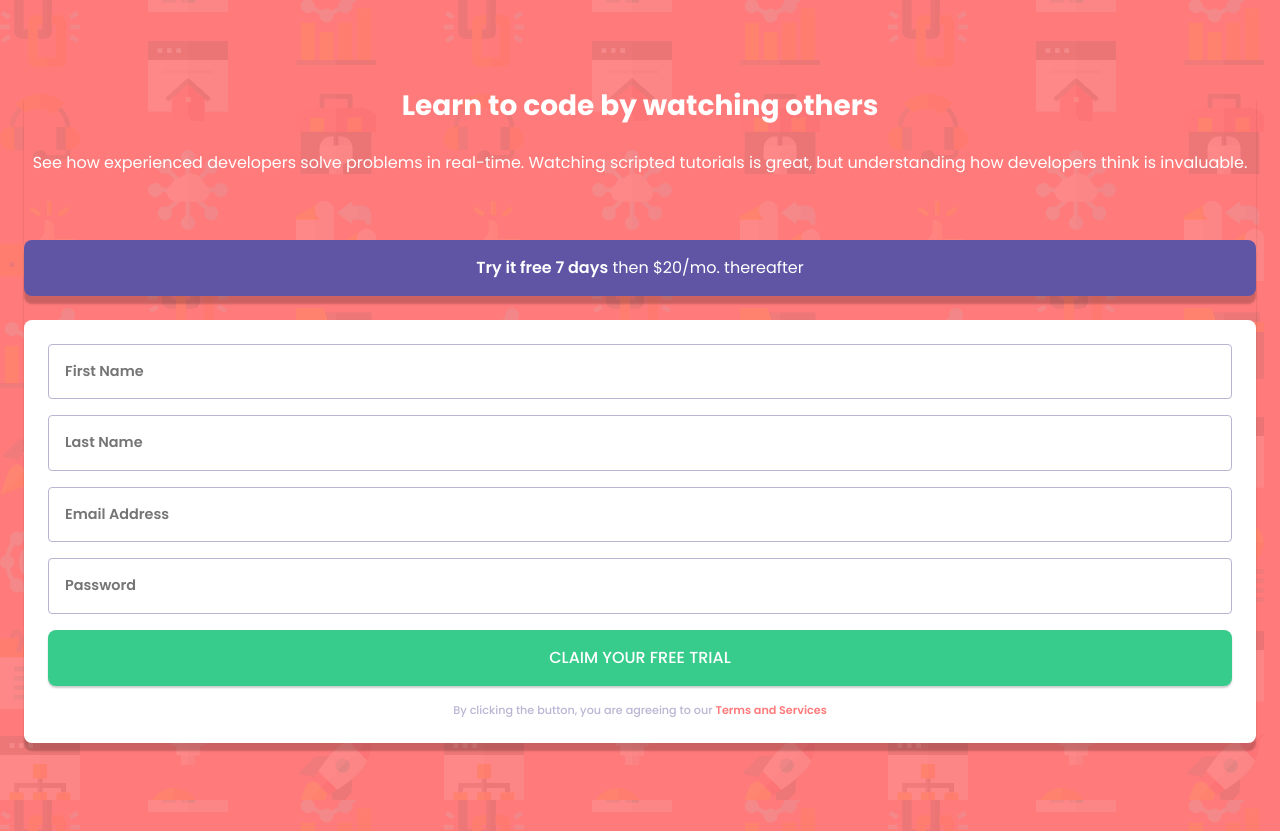
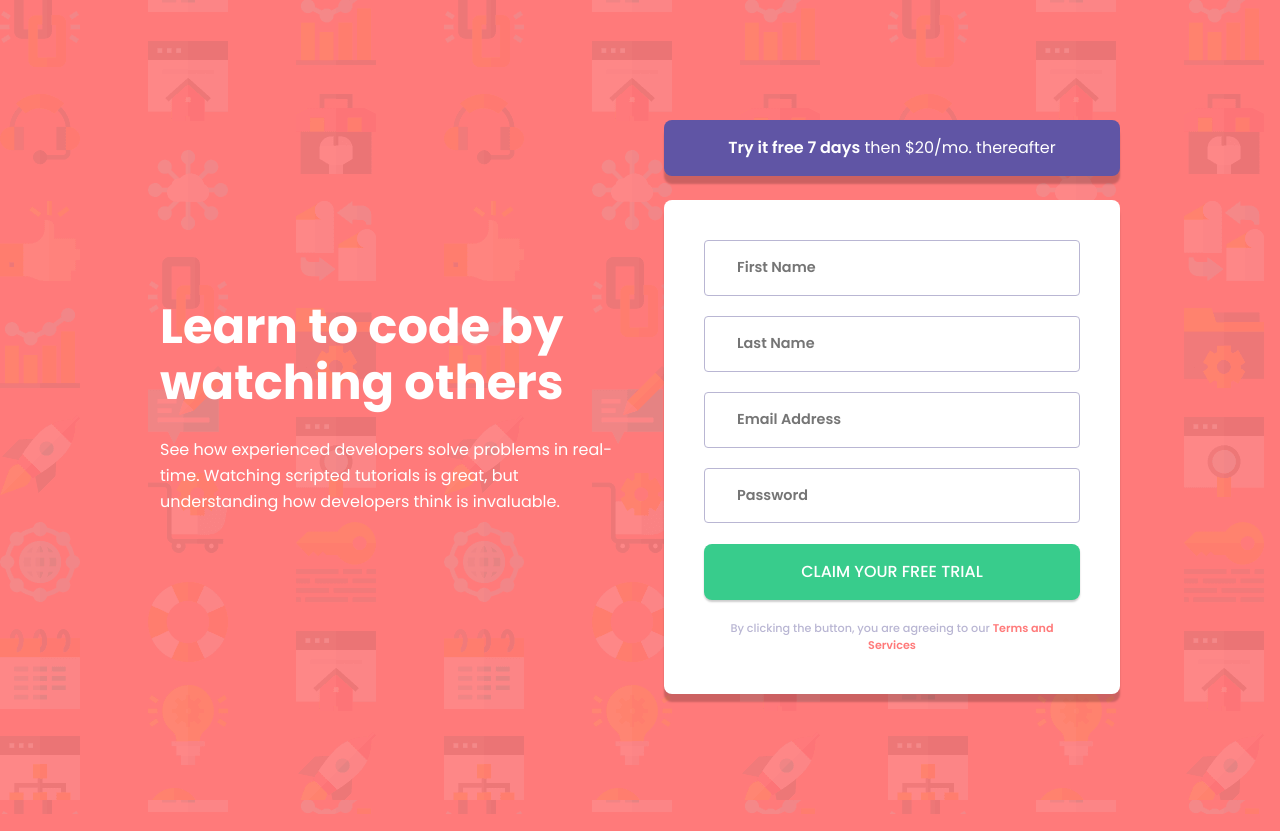
Before and after one commit to xapzx/intro-component-with-signup-form, a plain HTML site: page index.html in a window 1280 px wide. Drawn offline with Linux system fonts and the light colour scheme.

Commit message:
Completed implemented design for desktop using media queries

```diff
--- a/style.css
+++ b/style.css
@@ -32,14 +32,6 @@ body {
 
 main {
     border-radius: 8px;
-    box-shadow: 0 8px 2px rgb(0 0 0 / 0.2);
-}
-
-@media (min-width: 800px) {
-    body {
-        background: url(images/bg-intro-desktop.png);
-        background-color: var(--clr-primary-red);
-    }
 }
 
 .intro > h1 {
@@ -50,6 +42,32 @@ main {
 
 .intro > p {
     line-height: 1.625rem;
+}
+
+@media (min-width: 1000px) {
+    body {
+        background: url(images/bg-intro-desktop.png);
+        background-color: var(--clr-primary-red);
+        padding: 7.5rem 10rem;
+        text-align: left;
+    }
+
+    main {
+        display: grid;
+        grid-template-columns: repeat(2, 1fr);
+        gap: 3rem;
+    }
+
+    .intro {
+        display: flex;
+        flex-direction: column;
+        justify-content: center;
+    }
+
+    .intro > h1 {
+        font-size: 3rem;
+        line-height: 3.5rem;
+    }
 }
 
 .trial-prompt {
@@ -68,6 +86,7 @@ main {
     background-color: white;
     padding: 1.5rem;
     border-radius: 8px;
+    box-shadow: 0 8px 2px rgb(0 0 0 / 0.2);
     display: flex;
     flex-direction: column;
     gap: 1rem;
@@ -104,3 +123,27 @@ main {
     color: var(--clr-primary-red);
     font-weight: var(--fw-semibold);
 }
+
+@media (min-width: 1000px) {
+    .form-container {
+        text-align: center;
+    }
+
+    .trial-prompt {
+        margin-top: unset;
+    }
+
+    .form-container > form {
+        padding: 2.5rem;
+        gap: 1.275rem;
+    }
+
+    .form-container input {
+        padding: 1rem 2rem;
+        color: var(--clr-neutral-dark-blue);
+    }
+
+    .form-container input:active {
+        border: none;
+    }
+}
```
